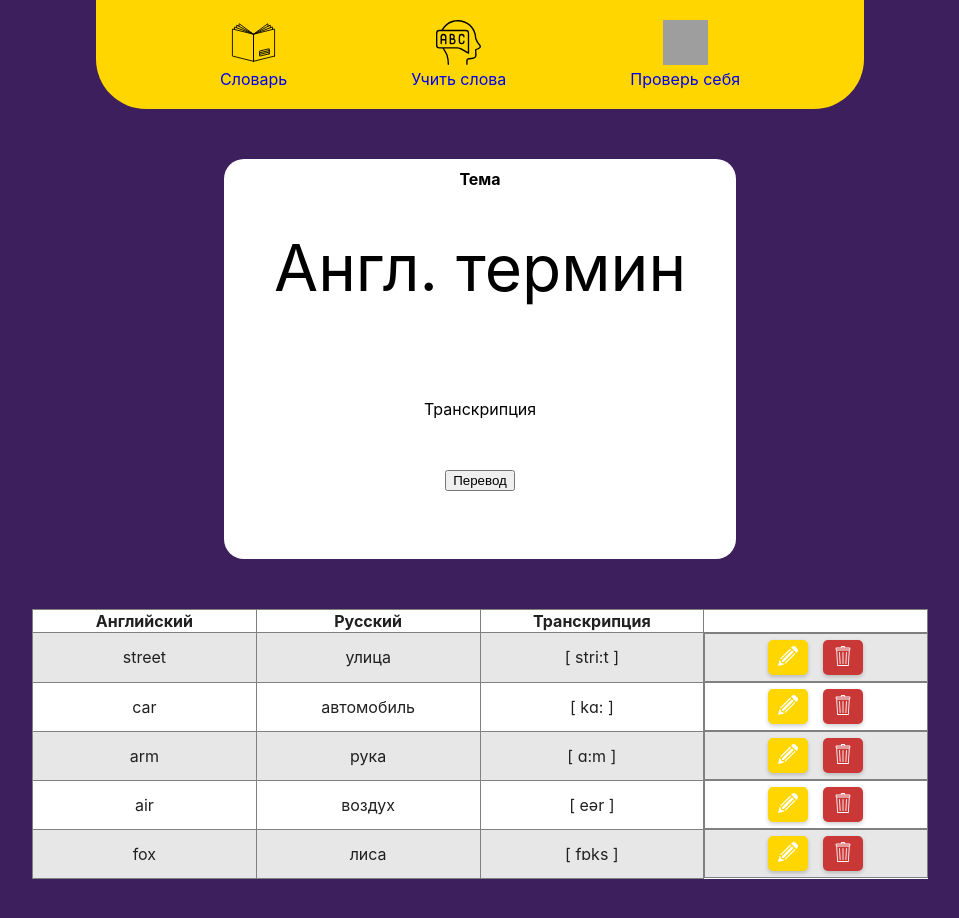
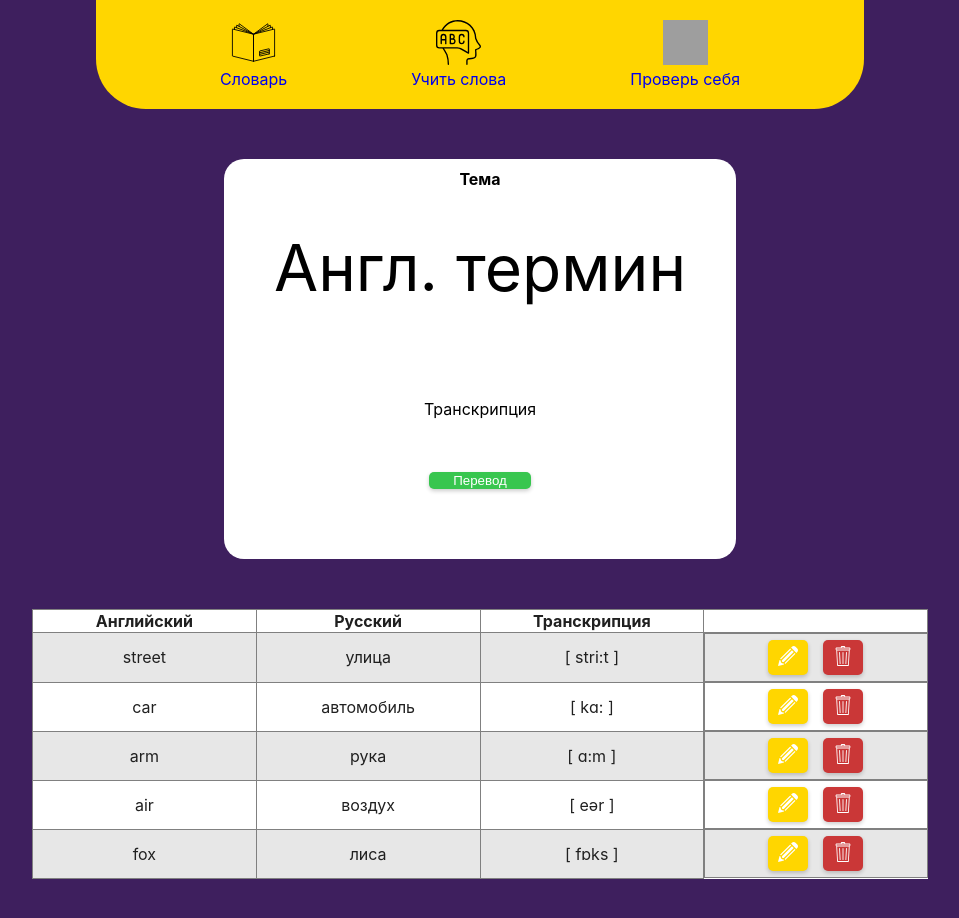
Before and after one commit to AlenaNemtsova/flashcards, a React (Create React App) app: page / in a window 1280 px wide. Shown: the top 918 px of the page, without its empty margins (160-1119 px from the left). Built offline with nearby package versions, Linux system fonts and the light colour scheme; grey boxes are pictures that could not be loaded.

Commit message:
edited event for the translate button

```diff
--- a/src/components/ButtonTranslate.jsx
+++ b/src/components/ButtonTranslate.jsx
@@ -8,13 +8,10 @@ function ButtonTranslate() {
         setPressed(!pressed);
     }
 
-
-
-
     return (
-        <div>
-            <button               onClick={handleChange}
-                 >{pressed ? "русский перевод" : "Перевод"}</button>
+        <div className="flashcard__translation">
+            {pressed ? <span>мышь</span> :
+            <button className="translate-btn" onClick={handleChange}>Перевод</button>}
         </div>
     )
 }
```
Also changed, not shown: src/components/ButtonTranslate.scss (added).
